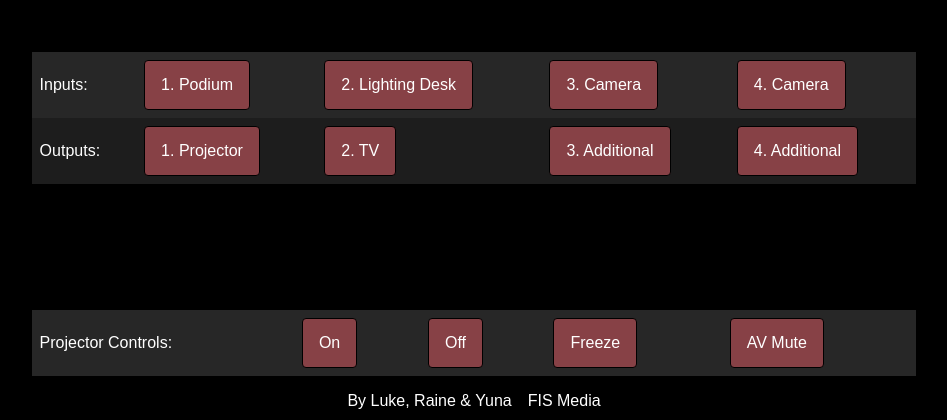
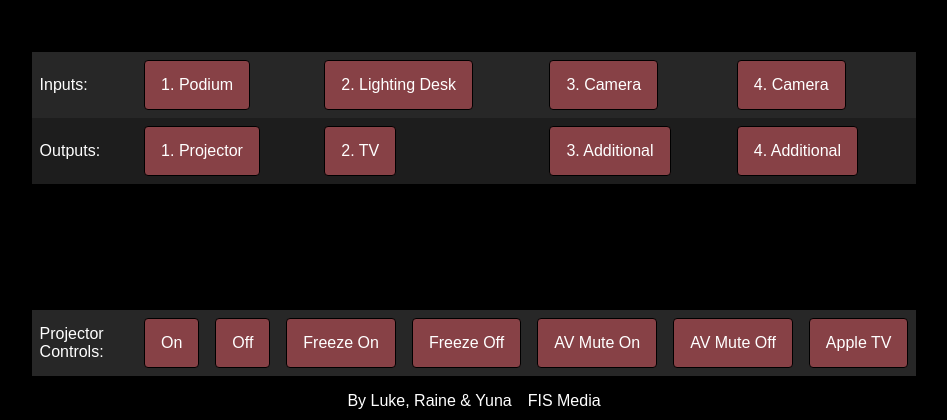
Before and after one commit to luke-da-nuke/FIS-Auditorium-Python, a Flask app: template templates/index.html in a window 1280 px wide. Shown: the part 611-1031 px from the top of the page, without its empty margins (166-1113 px from the left). Run offline with Flask 2, Linux system fonts and the light colour scheme; the template is opened without the code that fills it, so the values that code supplies are empty; parts of the project's set-up code (start-up, migrations or seed data) failed here and were passed over.

Commit message:
Added PJ control - Untested

```diff
--- a/app.py
+++ b/app.py
@@ -13,9 +13,9 @@ import socket
 
 PJ_IP = '10.96.0.77'
 PJ_PORT = 3629
-pj=socket.socket(socket.AF_INET, socket.SOCK_STREAM)
-pj.connect((PJ_IP, PJ_PORT))
-pj.send(bytes.fromhex('45 53 43 2F 56 50 2E 6E 65 74 10 03 00 00 00 00'))
+pjs=socket.socket(socket.AF_INET, socket.SOCK_STREAM)
+pjs.connect((PJ_IP, PJ_PORT))
+pjs.send(bytes.fromhex('45 53 43 2F 56 50 2E 6E 65 74 10 03 00 00 00 00'))
 
 app = Flask(__name__)                                                #creates the flask webapp
 oauth = OAuth(app)
@@ -136,7 +136,9 @@ def callback():
     id_info = id_token.verify_oauth2_token(
         id_token=credentials._id_token,
         request=token_request,
-        audience=GOOGLE_CLIENT_ID
+        audience=GOOGLE_CLIENT_ID,
+        clock_skew_in_seconds=1
+
     )
 
     session["google_id"] = id_info.get("sub")
@@ -180,11 +182,9 @@ def io():
 
 @app.route("/pj", methods=['POST'])
 def pj():
-    if request.form.get("pj")=='On':
-        pj.send('')
-        print("on")
-    else:
-        print("no")
+    a = str(request.form.get("pj"))
+    pjs.send(bytes.fromhex(a.encode('utf-8').hex()+" 0d"))
+    print("pj "+a)
     return redirect("/")
 
 @app.route("/api/<string:keyIn>/<int:brightIn>/")                   #API to interface with Bitfocus (streamdeck thing)
--- a/templates/index.html
+++ b/templates/index.html
@@ -84,10 +84,13 @@
   <table>
     <tr>
       <td>Projector Controls:</td>
-      <td><button value="On" name="pj">On</button></td>
-      <td><button value="Off" name="pj">Off</button></td>
-      <td><button value="Freeze" name="pj">Freeze</button></td>
-      <td><button value="AV" name="pj">AV Mute</button></td>
+      <td><button value="PWR ON" name="pj">On</button></td>
+      <td><button value="PWR OFF" name="pj">Off</button></td>
+      <td><button value="FREEZE ON" name="pj">Freeze On</button></td>
+      <td><button value="FREEZE OFF" name="pj">Freeze Off</button></td>
+      <td><button value="MUTE ON" name="pj">AV Mute On</button></td>
+      <td><button value="MUTE OFF" name="pj">AV Mute Off</button></td>
+      <td><button value="KEY A0" name="pj">Apple TV</button></td>
       <!-- <td><button value="5" name="o">Output 5</button></td>
       <td><button value="6" name="o">Output 6</button></td>
       <td><button value="7" name="o">Output 7</button></td>
```
